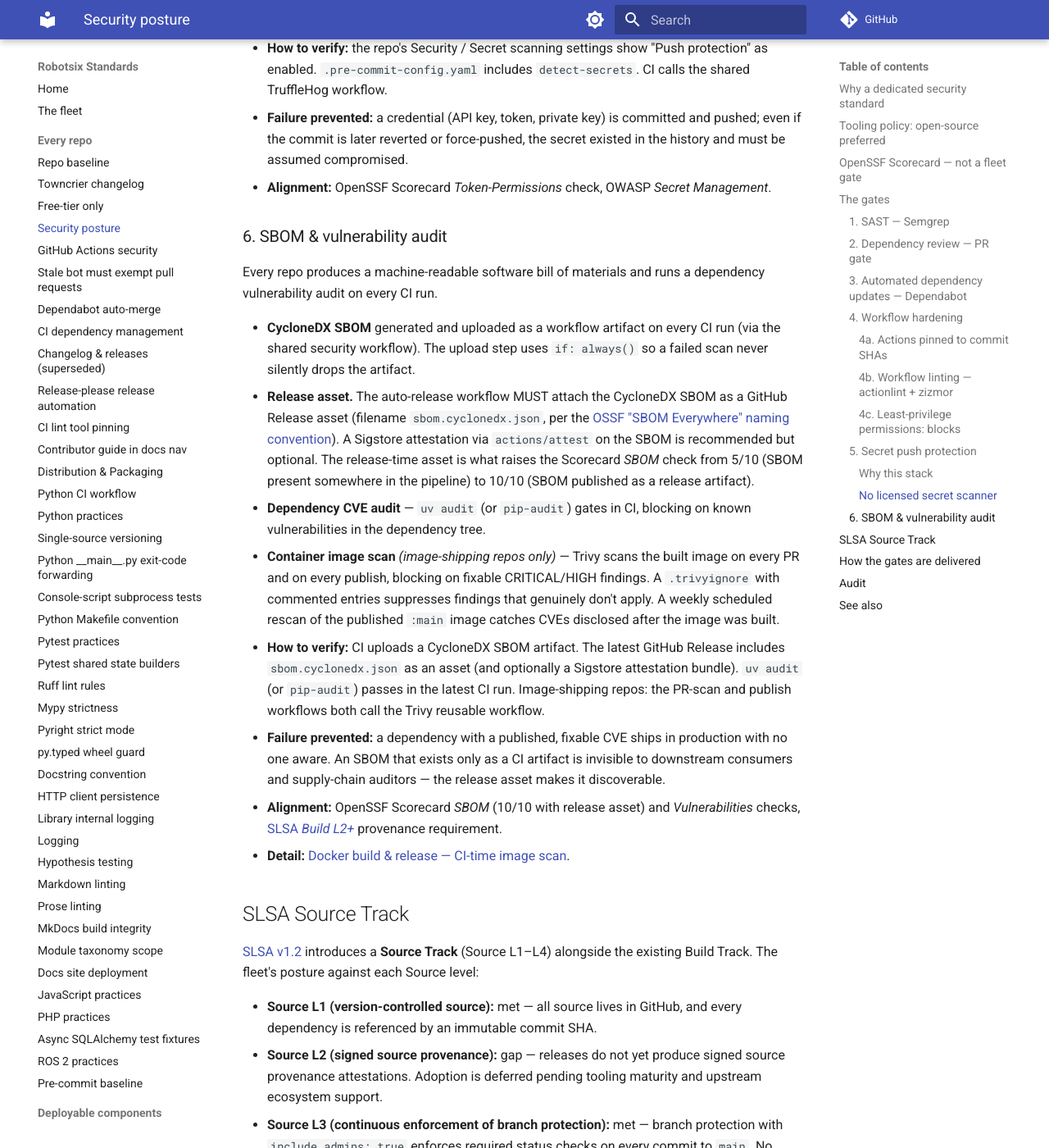
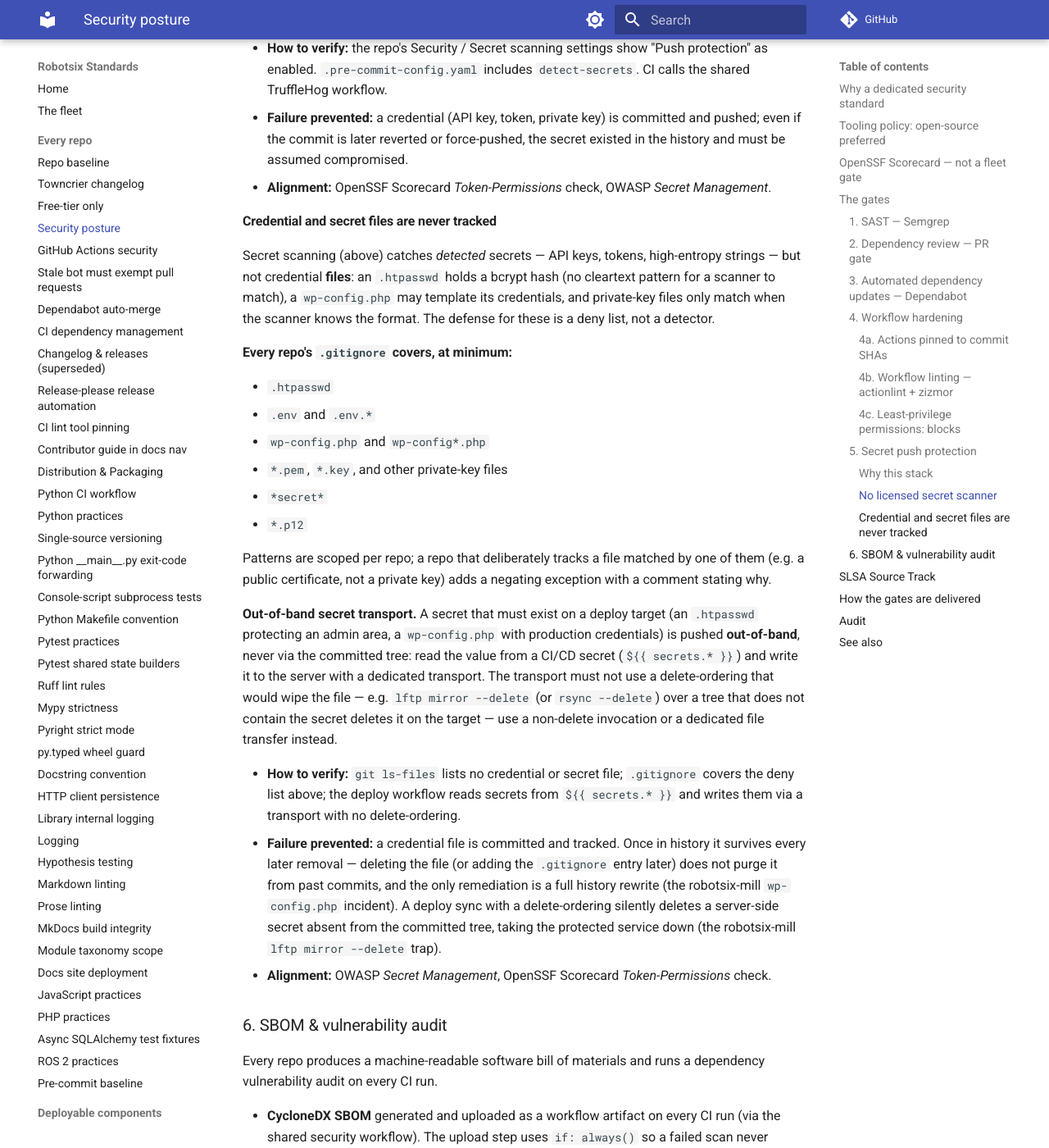
Before and after one commit to damien-robotsix/robotsix-standards, an MkDocs documentation site: the page built from docs/security-posture.md, in a window 1280 px wide and 1400 px high, scrolled down 5767 px. Shown: the whole window at 82% size. Built offline with MkDocs 1.6.1 and Material for MkDocs 9.7.7, drawn with Linux system fonts in a browser that asks for light colours; comment, search, counter and statistics services are not loaded.

Commit message:
chore: Standardize: never commit credential/secret files (.htpasswd, .env, wp-config.php, keys) (20260803T091500Z-standardize-never-commit-credential-secr-c964) (#290)
Co-authored-by: robotsix-mill <mill@robotsix.local>

```diff
--- a/docs/repo-baseline.md
+++ b/docs/repo-baseline.md
@@ -191,6 +191,8 @@ gate set:
   high` — this is a **floor**; a repo may set something stricter such as
   `moderate`. Strictness is per-repo headroom, laxity is not.), and a CycloneDX SBOM generated and uploaded as a workflow
   artifact.
+  Credential and secret files are never tracked — see
+  [security posture](security-posture.md#credential-and-secret-files-are-never-tracked).
 - **Dependency lockfile integrity:** `uv lock --check` validates that
   `uv.lock` is consistent with `pyproject.toml` constraints before
   `uv sync --frozen` — see [CI dependency management](ci-dependency-standard.md).
--- a/docs/security-posture.md
+++ b/docs/security-posture.md
@@ -252,6 +252,51 @@ and add a self-referential secret-management burden. The OSS stack above
 - **Alignment:** OpenSSF Scorecard *Token-Permissions* check, OWASP
   *Secret Management*.
 
+#### Credential and secret files are never tracked
+
+Secret scanning (above) catches *detected* secrets — API keys, tokens,
+high-entropy strings — but not credential **files**: an `.htpasswd` holds a
+bcrypt hash (no cleartext pattern for a scanner to match), a `wp-config.php`
+may template its credentials, and private-key files only match when the
+scanner knows the format. The defense for these is a deny list, not a
+detector.
+
+**Every repo's `.gitignore` covers, at minimum:**
+
+- `.htpasswd`
+- `.env` and `.env.*`
+- `wp-config.php` and `wp-config*.php`
+- `*.pem`, `*.key`, and other private-key files
+- `*secret*`
+- `*.p12`
+
+Patterns are scoped per repo; a repo that deliberately tracks a file matched
+by one of them (e.g. a public certificate, not a private key) adds a negating
+exception with a comment stating why.
+
+**Out-of-band secret transport.** A secret that must exist on a deploy target
+(an `.htpasswd` protecting an admin area, a `wp-config.php` with production
+credentials) is pushed **out-of-band**, never via the committed tree: read the
+value from a CI/CD secret (`${{ secrets.* }}`) and write it to the server with
+a dedicated transport. The transport must not use a delete-ordering that
+would wipe the file — e.g. `lftp mirror --delete` (or `rsync --delete`) over a
+tree that does not contain the secret deletes it on the target — use a
+non-delete invocation or a dedicated file transfer instead.
+
+- **How to verify:** `git ls-files` lists no credential or secret file;
+  `.gitignore` covers the deny list above; the deploy workflow reads secrets
+  from `${{ secrets.* }}` and writes them via a transport with no
+  delete-ordering.
+- **Failure prevented:** a credential file is committed and tracked. Once in
+  history it survives every later removal — deleting the file (or adding the
+  `.gitignore` entry later) does not purge it from past commits, and the only
+  remediation is a full history rewrite (the robotsix-mill `wp-config.php`
+  incident). A deploy sync with a delete-ordering silently deletes a
+  server-side secret absent from the committed tree, taking the protected
+  service down (the robotsix-mill `lftp mirror --delete` trap).
+- **Alignment:** OWASP *Secret Management*, OpenSSF Scorecard
+  *Token-Permissions* check.
+
 ### 6. SBOM & vulnerability audit
 
 Every repo produces a machine-readable software bill of materials and runs a
```
